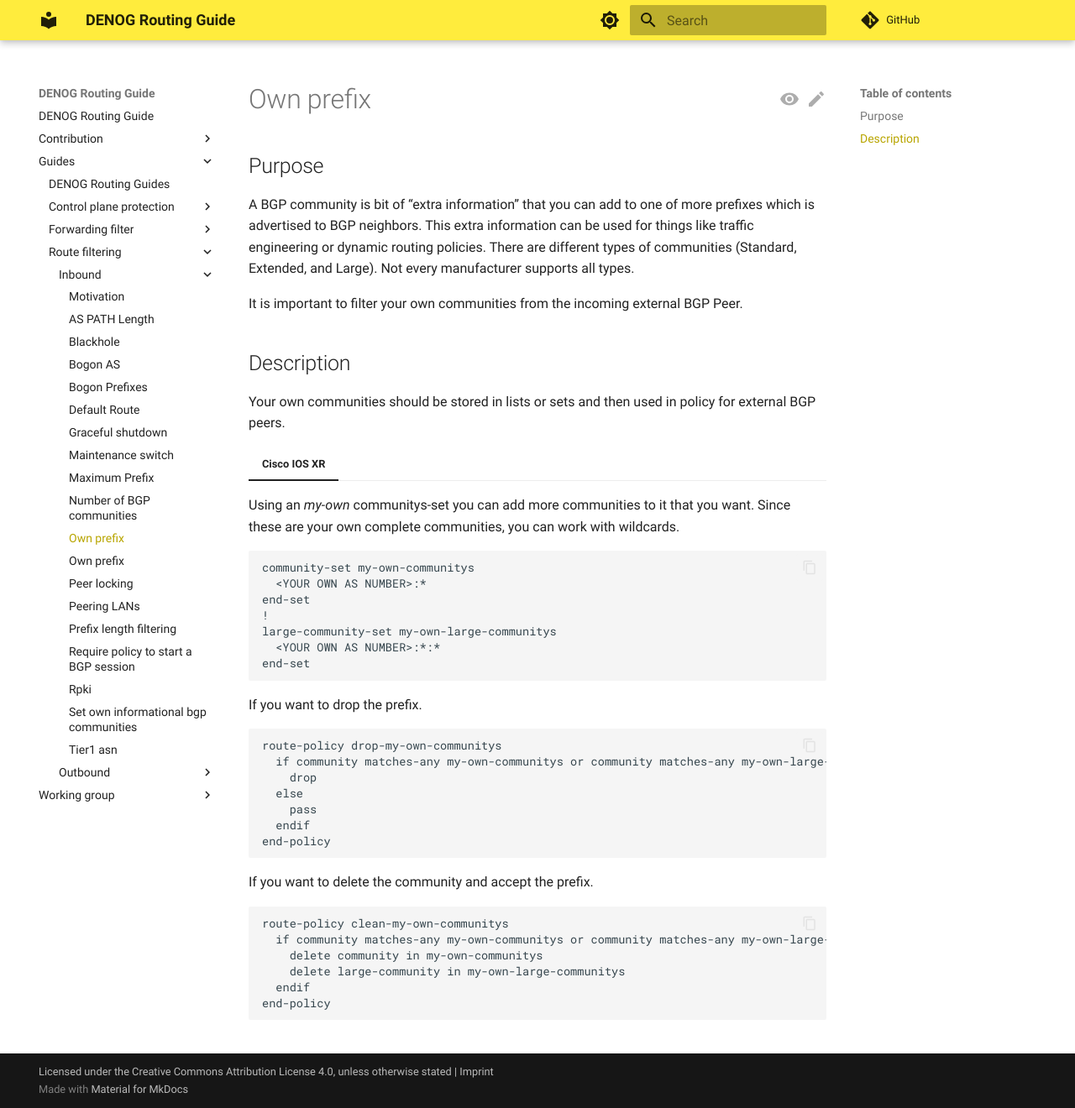
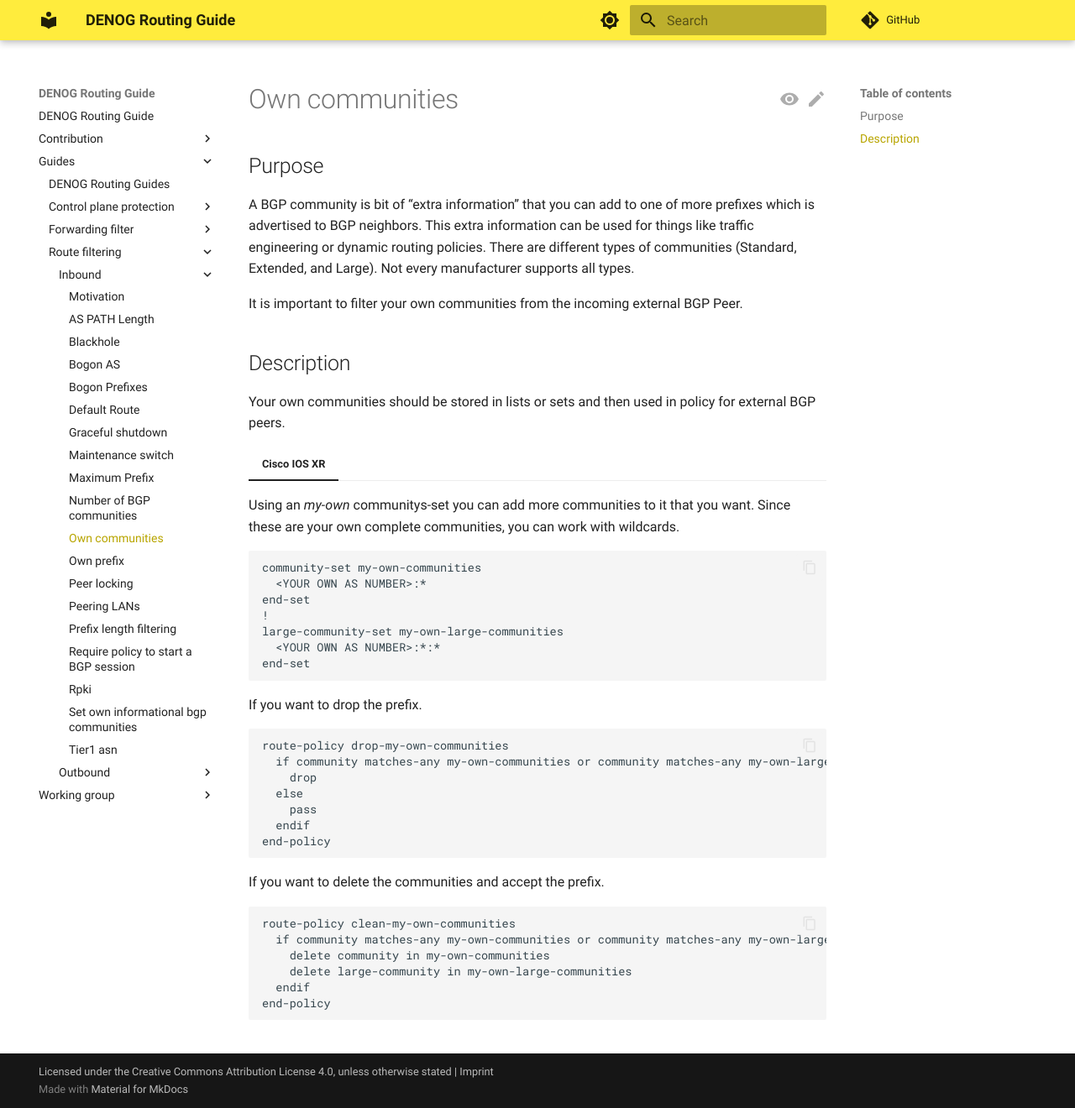
Before and after one commit to denog/routing-guide, an MkDocs documentation site: the page built from docs/guides/route_filtering/inbound/own_bgp_communities.md, in a window 1280 px wide and 1320 px high. Shown: the whole window at 84% size. Built offline with MkDocs 1.6.1 and Material for MkDocs 9.7.7, drawn with Linux system fonts in a browser that asks for light colours; comment, search, counter and statistics services are not loaded.

Commit message:
Clean the wording

````diff
--- a/docs/guides/route_filtering/inbound/own_bgp_communities.md
+++ b/docs/guides/route_filtering/inbound/own_bgp_communities.md
@@ -1,4 +1,4 @@
-# Own prefix
+# Own communities
 
 ## Purpose
 A BGP community is bit of “extra information” that you can add to one of more prefixes which is advertised to BGP neighbors. This extra information can be used for things like traffic engineering or dynamic routing policies.
@@ -12,19 +12,19 @@ Your own communities should be stored in lists or sets and then used in policy f
 === "Cisco IOS XR"
     Using an *my-own* communitys-set you can add  more communities to it that you want. Since these are your own complete communities, you can work with wildcards.
     ```
-    community-set my-own-communitys
+    community-set my-own-communities
       <YOUR OWN AS NUMBER>:*
     end-set
     !
-    large-community-set my-own-large-communitys
+    large-community-set my-own-large-communities
       <YOUR OWN AS NUMBER>:*:*
     end-set
     ```
 
     If you want to drop the prefix.
     ```
-    route-policy drop-my-own-communitys
-      if community matches-any my-own-communitys or community matches-any my-own-large-communitys then
+    route-policy drop-my-own-communities
+      if community matches-any my-own-communities or community matches-any my-own-large-communities then
         drop
       else
         pass
@@ -32,12 +32,12 @@ Your own communities should be stored in lists or sets and then used in policy f
     end-policy
     ```
 
-    If you want to delete the community and accept the prefix.
+    If you want to delete the communities and accept the prefix.
     ```
-    route-policy clean-my-own-communitys
-      if community matches-any my-own-communitys or community matches-any my-own-large-communitys then
-        delete community in my-own-communitys
-        delete large-community in my-own-large-communitys
+    route-policy clean-my-own-communities
+      if community matches-any my-own-communities or community matches-any my-own-large-communities then
+        delete community in my-own-communities
+        delete large-community in my-own-large-communities
       endif
     end-policy
     ```
````
